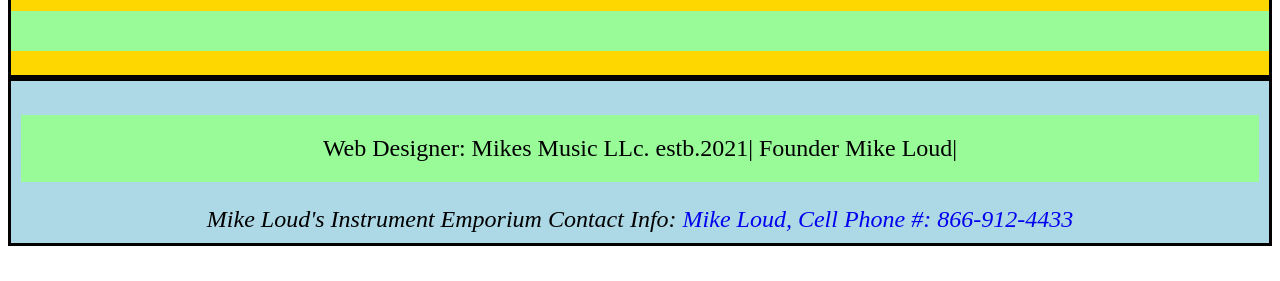
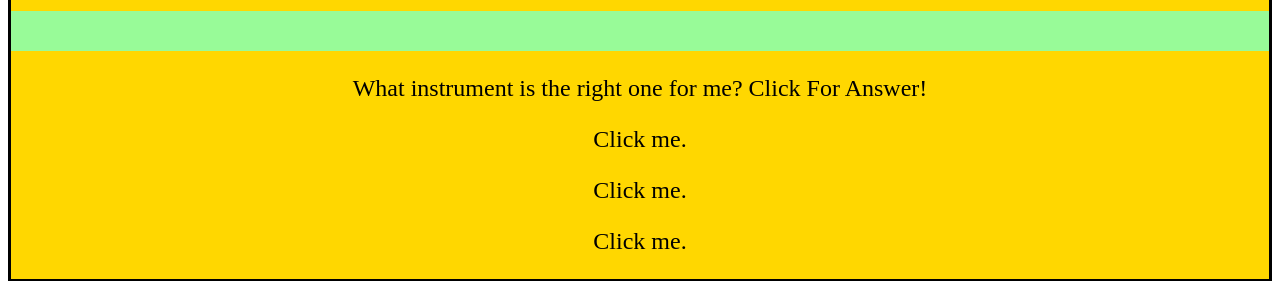
Before and after one commit to goodoljosh/Project, a plain HTML site: page page2.html in a window 1280 px wide. Shown: the part 525-806 px from the top of the page. Drawn offline with Linux system fonts and the light colour scheme.

Commit message:
Added events for users to click on and learn more about the projects theme, music.

```diff
--- a/page2.html
+++ b/page2.html
@@ -27,6 +27,14 @@
       <h1> Get answers to your questions by clicking on the buttons!</h1>
       <p class="change">
 
+      <p id="question1" onclick="myFunction()">What instrument is the right one for me? Click For Answer!</p>
+
+      <p id="question2" onclick="myFunction2()">Click me.</p>
+
+      <p id="question3" onclick="myFunction3()">Click me.</p>
+
+      <p id="question4" onclick="myFunction4()">Click me.</p>
+
     </main>
 
     <footer id="footer">
--- a/script.js
+++ b/script.js
@@ -0,0 +1,15 @@
+function myFunction() {
+  document.getElementById("question1").innerHTML = "It depends on what you the music you like to listen to. For example, saxaphones for jazz music, acoustic guitar for country, or electric guitar for rock music.";
+}
+
+function myFunction2() {
+  document.getElementById("question2").innerHTML = "YOU CLICKED ME!";
+}
+
+function myFunction3() {
+  document.getElementById("question3").innerHTML = "YOU CLICKED ME!";
+}
+
+function myFunction4() {
+  document.getElementById("question4").innerHTML = "YOU CLICKED ME!";
+}
```
